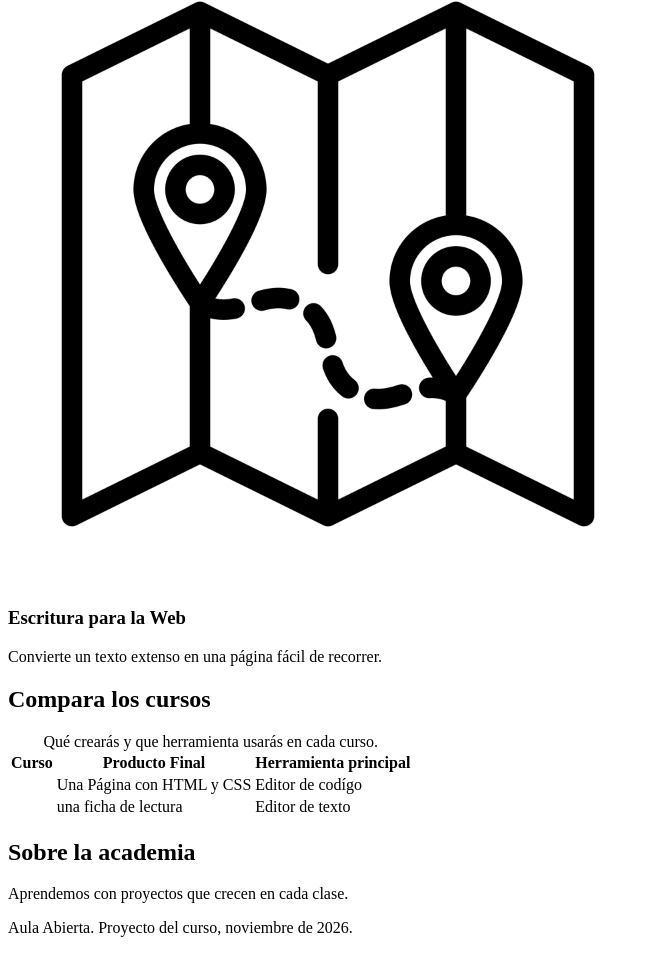
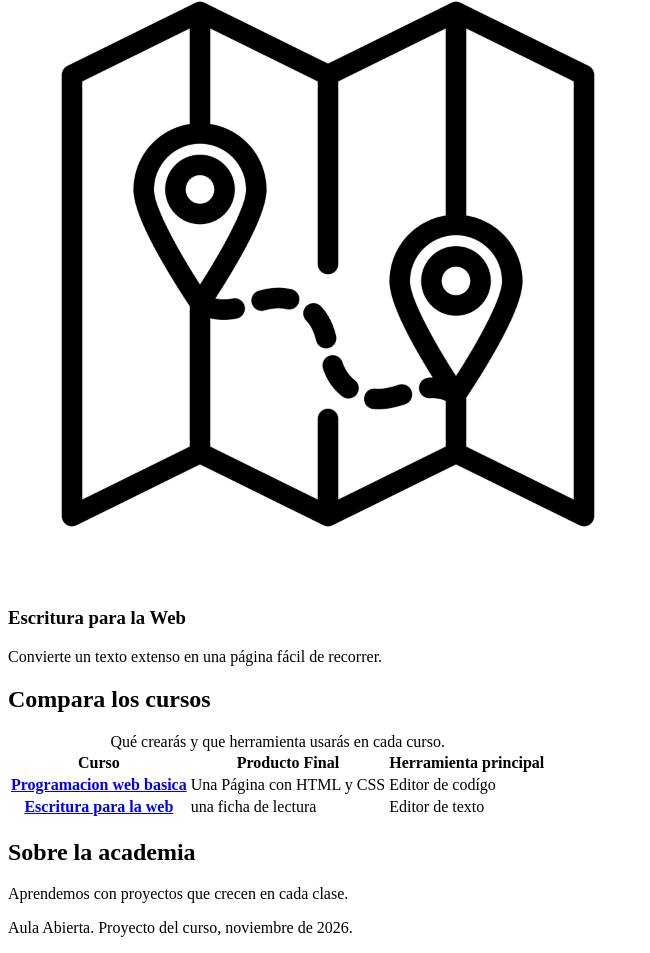
Before and after one commit to altair3542/Periodo_12, a plain HTML site: page web_basica/index.html in a window 1280 px wide. Shown: the part 659-1612 px from the top of the page, without its empty margins (0-650 px from the left). Drawn offline with Linux system fonts and the light colour scheme.

Commit message:
Agregar texto descriptivo a los enlaces en la tabla de comparación de cursos

```diff
--- a/web_basica/index.html
+++ b/web_basica/index.html
@@ -91,14 +91,14 @@
           <tbody>
             <tr>
               <th scope="row">
-                <a href="#web-basica"></a>
+                <a href="#web-basica">Programacion web basica</a>
               </th>
               <td>Una Página con HTML y CSS</td>
               <td>Editor de codígo</td>
             </tr>
             <tr>
               <th scope="row">
-                <a href="#escritura"></a>
+                <a href="#escritura">Escritura para la web</a>
               </th>
               <td>una ficha de lectura</td>
               <td>Editor de texto</td>
```
